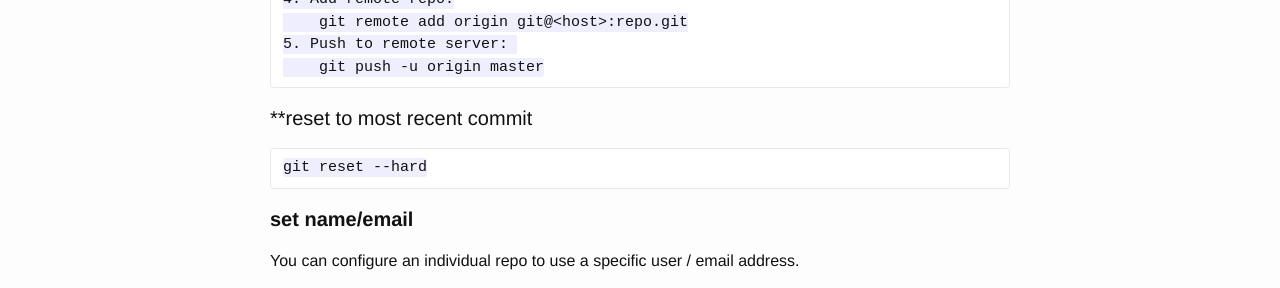
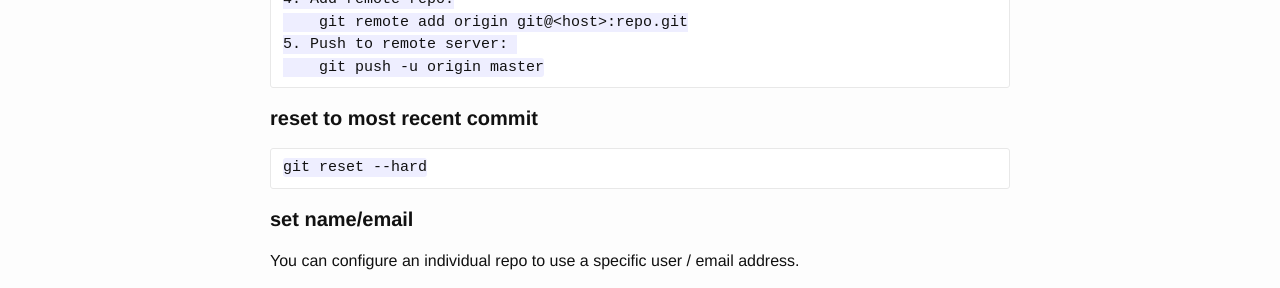
Before and after one commit to libresec/libresec.github.io, a Jekyll site: the page built from _cheatsheets/2015-03-30-git_cheat_sheet.md, in a window 1280 px wide. Shown: the part 441-729 px from the top of the page. Built offline with Jekyll 4.4.1, drawn with Linux system fonts in a browser that asks for light colours.

```diff
--- a/_cheatsheets/2015-03-30-git_cheat_sheet.md
+++ b/_cheatsheets/2015-03-30-git_cheat_sheet.md
@@ -21,7 +21,7 @@ A quick cheatcheet for common git commands
     5. Push to remote server:
         git push -u origin master
 
-#### **reset to most recent commit
+#### **reset to most recent commit**
     git reset --hard
 
 #### **set name/email**
```
